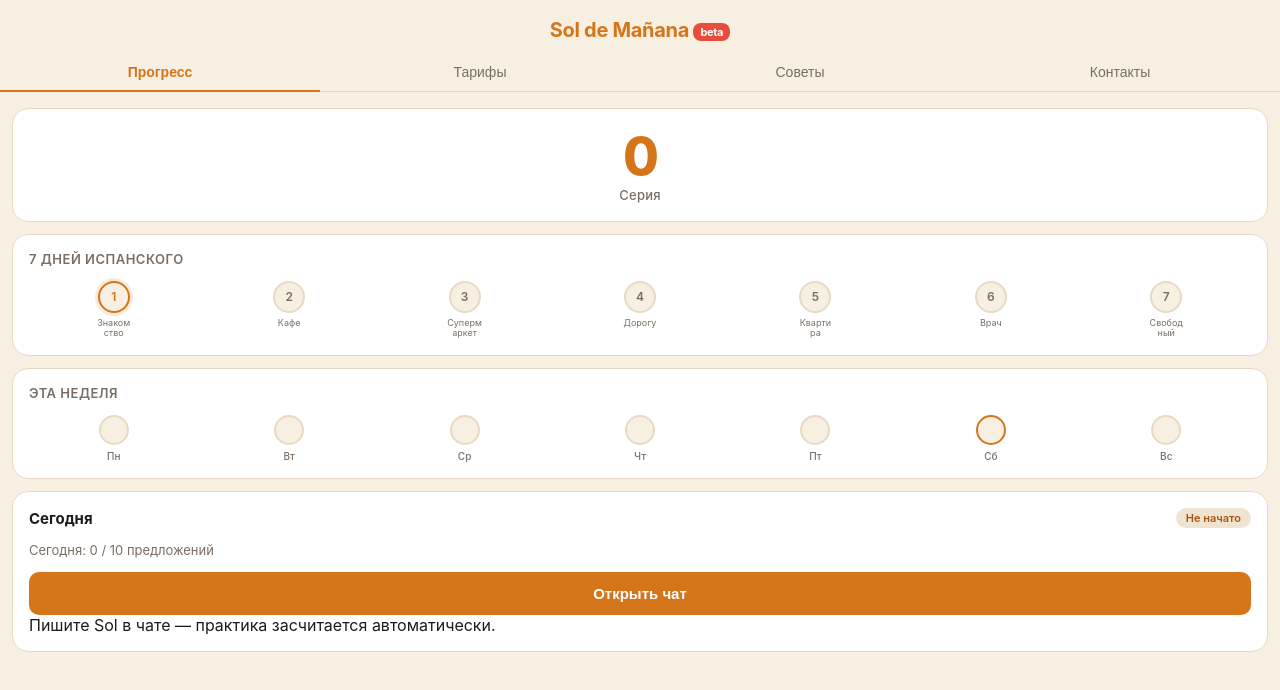
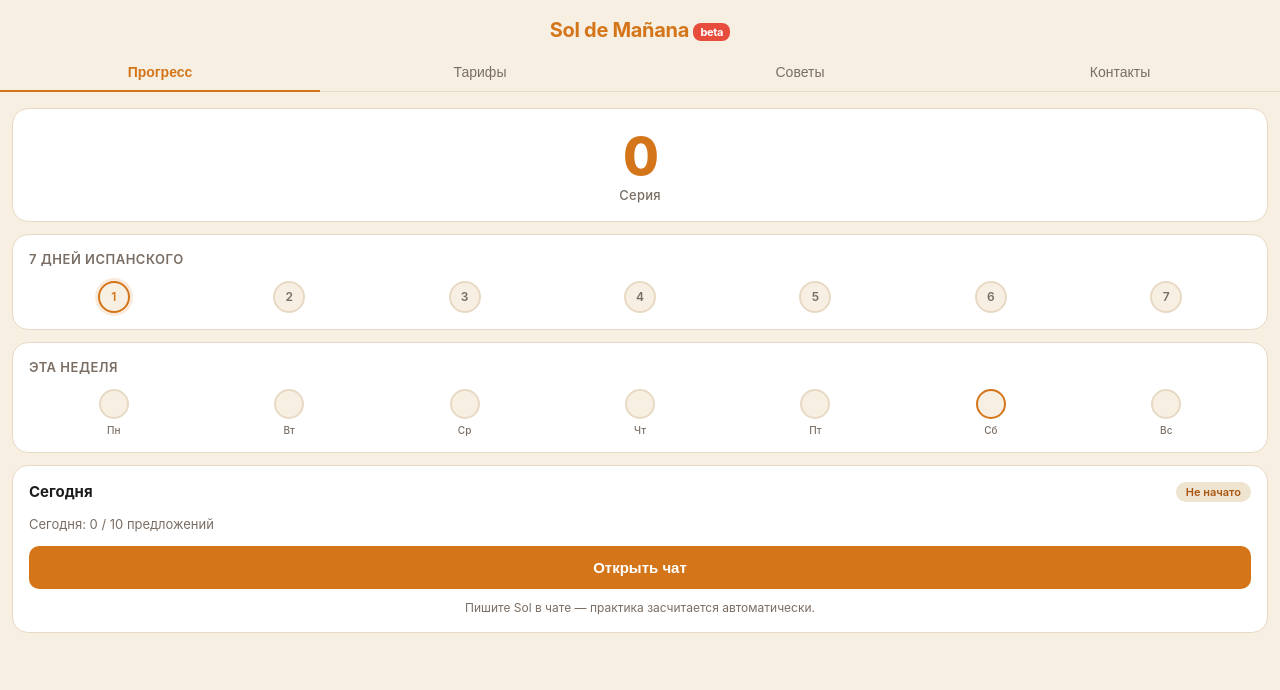
Before and after one commit to tdd3vlp/tdd3vlp-sol-de-manana, a website: page webapp/beta.html in a window 1280 px wide. Drawn offline with Linux system fonts and the light colour scheme.

Commit message:
fix: remove challenge day labels, style today-hint text

```diff
--- a/webapp/beta.html
+++ b/webapp/beta.html
@@ -328,7 +328,6 @@
         display: flex;
         flex-direction: column;
         align-items: center;
-        gap: 5px;
       }
       .challenge-dot {
         width: 32px;
@@ -483,6 +482,13 @@
         background: #efe4d0;
         color: var(--text-sub);
         cursor: default;
+      }
+      .today-hint {
+        margin-top: 10px;
+        font-size: 12px;
+        color: var(--text-sub);
+        text-align: center;
+        line-height: 1.45;
       }
       .highlights {
         margin-top: 14px;
@@ -1013,9 +1019,7 @@
           const dotClasses = ["challenge-dot"];
           if (isCompleted) dotClasses.push("done");
           if (isToday) dotClasses.push("today");
-          dot.innerHTML = `
-            <div class="${dotClasses.join(" ")}">${isCompleted ? "✓" : d}</div>
-            <span class="challenge-day-label">${CHALLENGE_DAY_LABELS[d] || d}</span>`;
+          dot.innerHTML = `<div class="${dotClasses.join(" ")}">${isCompleted ? "✓" : d}</div>`;
           challengeContainer.appendChild(dot);
         }
 
```
